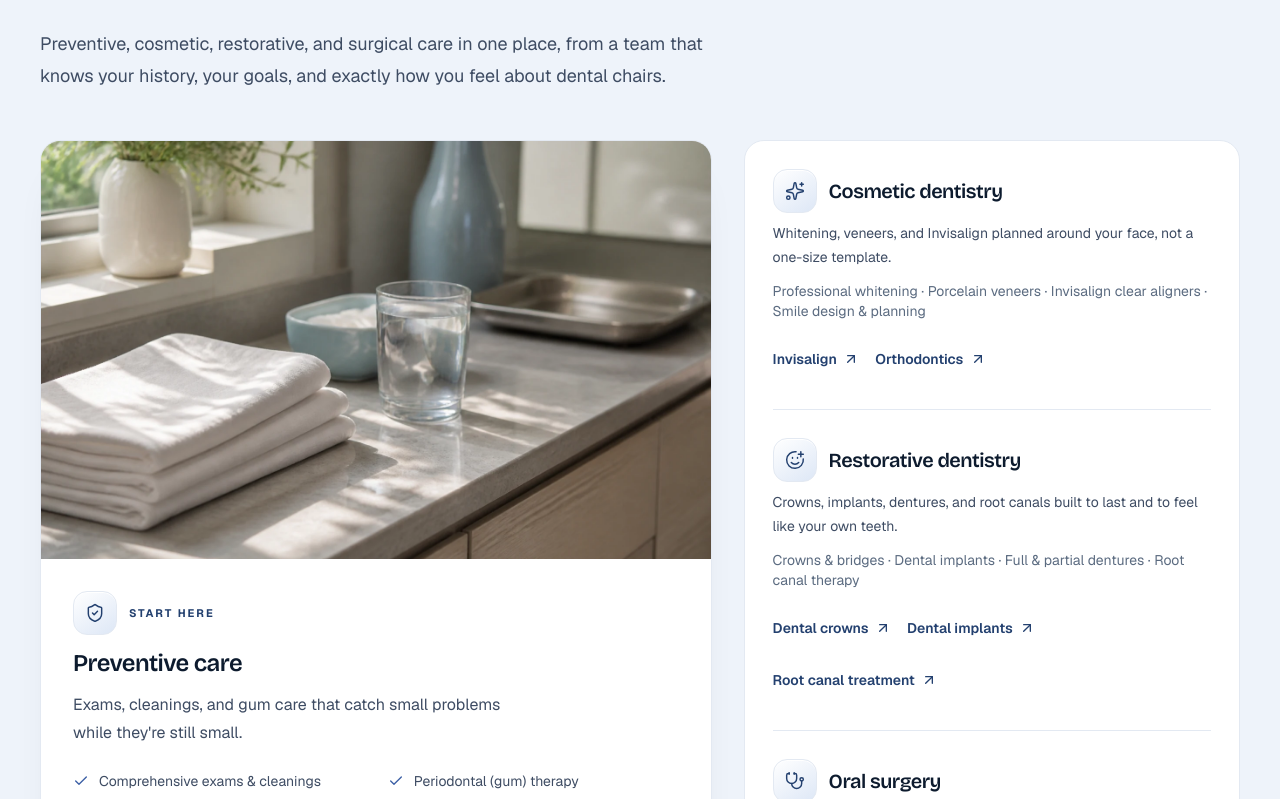
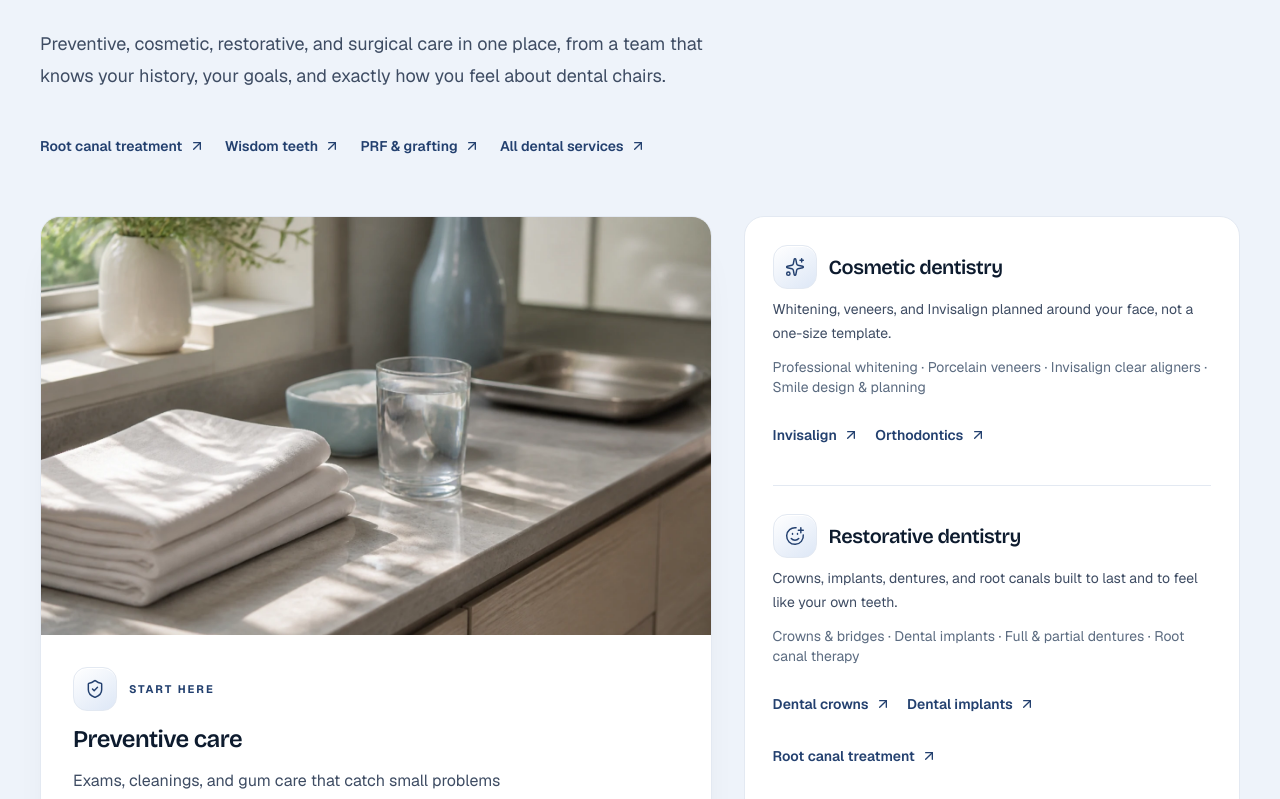
Before and after one commit to enzo-prism/sacramento-dental-medicine-redesign, a Next.js app: page / in a window 1280 px wide. Shown: the part 2681-3480 px from the top of the page. Built offline with nearby package versions, Linux system fonts and the light colour scheme; no server answers.

Commit message:
Add wisdom teeth and PRF/grafting pages and surface them with root canals.
Restore /platelet-rich-fibrin as a service page, add /wisdom-teeth, and highlight all three from Home and /our-services without inventing outcomes.

```diff
--- a/next.config.ts
+++ b/next.config.ts
@@ -7,6 +7,8 @@ const servicesDestination = "/our-services";
 const restoredServiceRoutes = [
   "new-patients",
   "root-canal-therapy",
+  "wisdom-teeth",
+  "platelet-rich-fibrin",
   "our-services",
   "dental-crowns",
   "sedation-dentistry",
@@ -56,8 +58,10 @@ const legacyRedirects = [
   { source: "/our-dental-team", destination: "/#doctors" },
   { source: "/our-office", destination: "/schedule" },
   { source: "/patient-reviews", destination: "/reviews" },
-  { source: "/platelet-rich-fibrin", destination: servicesDestination },
   { source: "/privacy-policy", destination: "/privacy-practices/" },
+  { source: "/wisdom-teeth-removal", destination: "/wisdom-teeth" },
+  { source: "/prf", destination: "/platelet-rich-fibrin" },
+  { source: "/grafting", destination: "/platelet-rich-fibrin" },
   { source: "/preventive-care", destination: servicesDestination },
   { source: "/restorations", destination: "/dental-crowns" },
   { source: "/sedation-dentistry-guide", destination: "/sedation-dentistry" },
--- a/src/components/sections/Services.tsx
+++ b/src/components/sections/Services.tsx
@@ -4,6 +4,10 @@ import { ArrowUpRight, Check } from "lucide-react";
 import { ScrollReveal } from "@/components/ScrollReveal";
 import { SectionLabel } from "@/components/SectionLabel";
 import { imagery, services } from "@/data/site";
+import {
+  highlightedServiceSlugs,
+  servicePageBySlug,
+} from "@/data/service-pages";
 
 const serviceLinks: Record<string, { href: string; label: string }[]> = {
   "Preventive care": [
@@ -20,10 +24,15 @@ const serviceLinks: Record<string, { href: string; label: string }[]> = {
     { href: "/root-canal-therapy", label: "Root canal treatment" },
   ],
   "Oral surgery": [
+    { href: "/wisdom-teeth", label: "Wisdom teeth" },
+    { href: "/platelet-rich-fibrin", label: "PRF & grafting" },
     { href: "/tooth-extractions", label: "Tooth extractions" },
-    { href: "/sedation-dentistry", label: "Comfort options" },
   ],
 };
+
+const highlightedServices = highlightedServiceSlugs
+  .map((slug) => servicePageBySlug.get(slug))
+  .filter((item): item is NonNullable<typeof item> => Boolean(item));
 
 export function Services() {
   const [featured, ...rest] = services;
@@ -38,6 +47,26 @@ export function Services() {
           title="From first cleanings to full restorations."
           intro="Preventive, cosmetic, restorative, and surgical care in one place, from a team that knows your history, your goals, and exactly how you feel about dental chairs."
         />
+
+        <div className="mt-8 flex flex-wrap gap-x-5 gap-y-2">
+          {highlightedServices.map((service) => (
+            <Link
+              key={service.slug}
+              href={`/${service.slug}`}
+              className="service-link inline-flex min-h-11 items-center gap-2 text-sm font-semibold text-brand-deep"
+            >
+              {service.navLabel}
+              <ArrowUpRight className="size-4 shrink-0" aria-hidden="true" />
+            </Link>
+          ))}
+          <Link
+            href="/our-services"
+            className="service-link inline-flex min-h-11 items-center gap-2 text-sm font-semibold text-brand-deep"
+          >
+            All dental services
+            <ArrowUpRight className="size-4 shrink-0" aria-hidden="true" />
+          </Link>
+        </div>
 
         <div className="mt-12 grid gap-6 lg:grid-cols-[1.15fr_0.85fr] lg:gap-8">
           <ScrollReveal variant="fade" className="h-full">
--- a/src/data/service-pages.ts
+++ b/src/data/service-pages.ts
@@ -21,12 +21,12 @@ export const servicePages: ServicePage[] = [
     description:
       "Explore preventive, cosmetic, restorative, orthodontic, and oral surgery services at Sacramento Dental Medicine in Antelope, CA.",
     intro:
-      "From preventive visits to rebuilding or replacing a tooth, Sacramento Dental Medicine brings a broad range of care into one familiar office. Start with an exam and a clear conversation about what matters to you, then build the treatment plan from there.",
+      "From preventive visits to root canal treatment, wisdom teeth, and PRF or grafting support, Sacramento Dental Medicine brings a broad range of care into one familiar office. Start with an exam and a clear conversation about what matters to you, then build the treatment plan from there.",
     benefits: [
       "Preventive exams, cleanings, and gum care",
       "Cosmetic dentistry and clear aligners",
-      "Crowns, implants, and root canal care",
-      "Extractions and oral surgery planning",
+      "Crowns, implants, and root canal treatment",
+      "Wisdom teeth, extractions, and PRF or grafting support",
     ],
     steps: [
       {
@@ -55,7 +55,7 @@ export const servicePages: ServicePage[] = [
           "Yes. An exam is the right place to understand what is happening, review options, and decide what you want to do next.",
       },
     ],
-    relatedSlugs: ["dental-crowns", "invisalign", "tooth-extractions"],
+    relatedSlugs: ["root-canal-therapy", "wisdom-teeth", "platelet-rich-fibrin"],
   },
   {
     slug: "dental-crowns",
@@ -280,7 +280,7 @@ export const servicePages: ServicePage[] = [
           "Call the office at (916) 727-6453. The team can provide immediate guidance and ask about the earliest available visit.",
       },
     ],
-    relatedSlugs: ["dental-implants", "sedation-dentistry"],
+    relatedSlugs: ["wisdom-teeth", "dental-implants", "platelet-rich-fibrin"],
   },
   {
     slug: "dental-implants",
@@ -326,7 +326,7 @@ export const servicePages: ServicePage[] = [
       },
     ],
     sources: [{"label": "ADA: Implants", "url": "https://www.mouthhealthy.org/all-topics-a-z/implants"}],
-    relatedSlugs: ["tooth-extractions", "dental-crowns"],
+    relatedSlugs: ["tooth-extractions", "platelet-rich-fibrin"],
   },
   {
     slug: "gum-disease-treatment",
@@ -417,7 +417,7 @@ export const servicePages: ServicePage[] = [
           "The practice offers same-day emergency visits when possible. Calling first is the fastest way to ask about current availability.",
       },
     ],
-    relatedSlugs: ["tooth-extractions", "dental-crowns", "sedation-dentistry"],
+    relatedSlugs: ["tooth-extractions", "root-canal-therapy", "wisdom-teeth"],
   },
   {
   "slug": "root-canal-therapy",
@@ -476,7 +476,125 @@ export const servicePages: ServicePage[] = [
     }
   ]
 },
+  {
+    slug: "wisdom-teeth",
+    title: "Wisdom Teeth Removal in Antelope & Sacramento, CA",
+    navLabel: "Wisdom teeth",
+    eyebrow: "Oral surgery",
+    description:
+      "Get a wisdom teeth evaluation or removal at Sacramento Dental Medicine in Antelope, serving the greater Sacramento area.",
+    intro:
+      "Wisdom teeth can stay quiet for years or start to crowd, inflame, or decay. Sacramento Dental Medicine evaluates them in-house and handles removal when that is the healthier next step. An exam and imaging show whether the teeth should be watched, treated, or removed, and whether a specialist should be involved.",
+    benefits: [
+      "Evaluate erupting, impacted, or painful wisdom teeth",
+      "Understand whether removal is recommended now",
+      "Plan a clear, in-house extraction visit when appropriate",
+      "Discuss comfort options and after-care before treatment",
+    ],
+    steps: [
+      {
+        title: "Examine the teeth",
+        body: "The dentist reviews symptoms and uses appropriate imaging to see the wisdom teeth, roots, and nearby structures.",
+      },
+      {
+        title: "Review the recommendation",
+        body: "You will hear whether watchful waiting, treatment, or removal is the safer path, and whether a specialist should be involved.",
+      },
+      {
+        title: "Plan the visit and recovery",
+        body: "If removal is recommended, the team explains what to expect, comfort options, and how to care for the area afterward.",
+      },
+    ],
+    faqs: [
+      {
+        question: "Do all wisdom teeth need to be removed?",
+        answer:
+          "No. Some wisdom teeth stay healthy and have enough space. Others crowd, partially erupt, or become difficult to clean. An exam and imaging determine whether removal is recommended.",
+      },
+      {
+        question: "Can wisdom teeth be removed at this office?",
+        answer:
+          "Yes. Sacramento Dental Medicine lists wisdom teeth removal among its in-house oral surgery services. Complex cases may be coordinated with a specialist when that is the safer plan.",
+      },
+      {
+        question: "What should I do if a wisdom tooth hurts now?",
+        answer:
+          "Call (916) 727-6453 to describe the pain or swelling and ask about the earliest available evaluation. Same-day visits are offered when possible.",
+      },
+      {
+        question: "Will I be numb for wisdom teeth removal?",
+        answer:
+          "Local numbing is part of extraction care. Tell the team about anxiety or comfort concerns so they can explain the options that may be appropriate for your health and the procedure.",
+      },
+    ],
+    sources: [
+      {
+        label: "ADA: Wisdom teeth",
+        url: "https://www.mouthhealthy.org/all-topics-a-z/wisdom-teeth",
+      },
+    ],
+    relatedSlugs: ["tooth-extractions", "sedation-dentistry", "platelet-rich-fibrin"],
+  },
+  {
+    slug: "platelet-rich-fibrin",
+    title: "PRF & Grafting in Antelope & Sacramento, CA",
+    navLabel: "PRF & grafting",
+    eyebrow: "Oral surgery",
+    description:
+      "Ask about platelet rich fibrin (PRF) and grafting support after an extraction or implant plan at Sacramento Dental Medicine in Antelope, CA.",
+    intro:
+      "Platelet rich fibrin (PRF) is listed among the practice's oral surgery services. It is prepared from a small sample of your own blood and may be placed at a surgical site when the dentist recommends extra support after an extraction or as part of a grafting plan. The exam determines whether PRF, grafting, both, or neither is appropriate. This page does not promise a specific healing time or outcome.",
+    benefits: [
+      "Discuss PRF when planning an extraction or implant site",
+      "Understand whether grafting support is recommended",
+      "Use material prepared from your own blood when PRF is chosen",
+      "Leave with clear after-care instructions",
+    ],
+    steps: [
+      {
+        title: "Evaluate the site",
+        body: "The dentist examines the tooth or implant site and uses appropriate imaging to understand the bone and surrounding tissues.",
+      },
+      {
+        title: "Review PRF or grafting",
+        body: "If extra support may help the site, the team explains what PRF or grafting would involve and why it is being considered for your case.",
+      },
+      {
+        title: "Plan the visit",
+        body: "You will know what to expect on the day of treatment, including any blood draw for PRF, and how to care for the area afterward.",
+      },
+    ],
+    faqs: [
+      {
+        question: "What is platelet rich fibrin (PRF)?",
+        answer:
+          "PRF is a fibrin material prepared from a small sample of your own blood. Dentists may place it at a surgical site to support the local healing environment. Whether it is used depends on the procedure and the dentist's recommendation.",
+      },
+      {
+        question: "Do you offer bone grafting?",
+        answer:
+          "Grafting needs are evaluated case by case, often after an extraction or when planning an implant. The dentist will explain whether grafting, PRF, both, or neither is recommended for your site.",
+      },
+      {
+        question: "Does PRF guarantee faster healing?",
+        answer:
+          "No. PRF may be used to support a healing site, but results vary and no specific healing time or outcome is promised. Ask the dentist what to expect for your procedure.",
+      },
+      {
+        question: "Is PRF right for every extraction?",
+        answer:
+          "No. Many extractions do not need PRF or grafting. The recommendation follows an exam of the tooth, bone, and your health history.",
+      },
+    ],
+    relatedSlugs: ["tooth-extractions", "wisdom-teeth", "dental-implants"],
+  },
 ];
+
+export const highlightedServiceSlugs = [
+  "root-canal-therapy",
+  "wisdom-teeth",
+  "platelet-rich-fibrin",
+] as const;
 
 export const servicePageBySlug = new Map(
   servicePages.map((service) => [service.slug, service]),
--- a/src/data/site.ts
+++ b/src/data/site.ts
@@ -242,11 +242,11 @@ export const services: Service[] = [
     index: "04",
     title: "Oral surgery",
     blurb:
-      "Extractions and wisdom teeth handled gently in-house, with specialists brought in when a case calls for one.",
+      "Extractions and wisdom teeth handled gently in-house. PRF or grafting may be used to support a site when the dentist recommends it.",
     details: [
       "Tooth extractions",
       "Wisdom teeth removal",
-      "Platelet rich fibrin (PRF)",
+      "PRF & grafting",
       "Specialist coordination",
     ],
     icon: Stethoscope,
--- a/src/lib/google-analytics.ts
+++ b/src/lib/google-analytics.ts
@@ -20,6 +20,7 @@ const TREATMENT_PATHS = new Set([
   "/dental-crowns", "/sedation-dentistry", "/orthodontics", "/invisalign",
   "/tooth-extractions", "/dental-implants", "/gum-disease-treatment",
   "/dental-emergencies", "/root-canal-therapy",
+  "/wisdom-teeth", "/platelet-rich-fibrin",
 ]);
 
 function normalizedPathname(value: string) {
```
Also changed, not shown: src/app/[service]/page.tsx (+14 -1 lines), 1 other file (tests, documents, lock files or other folders).
